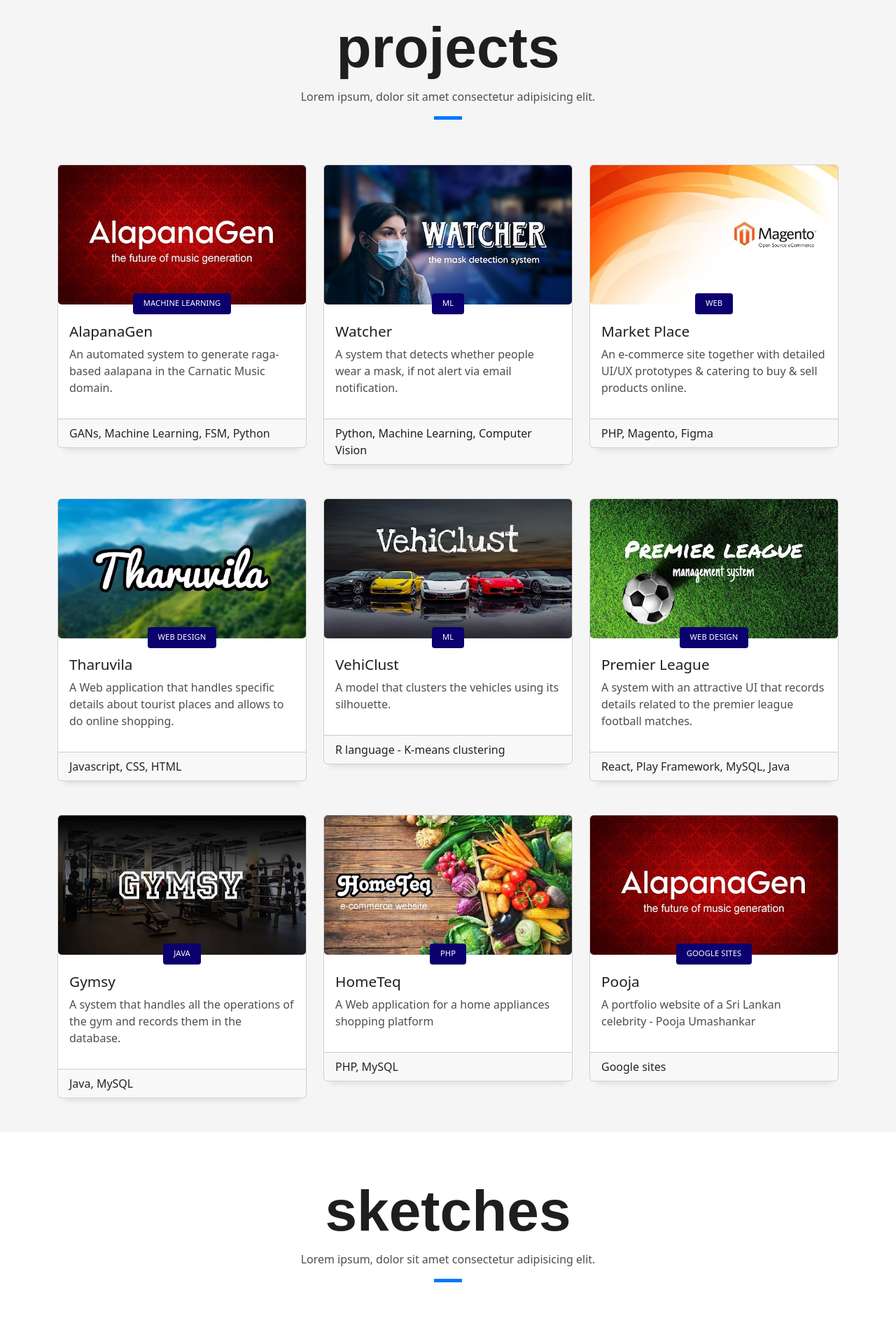
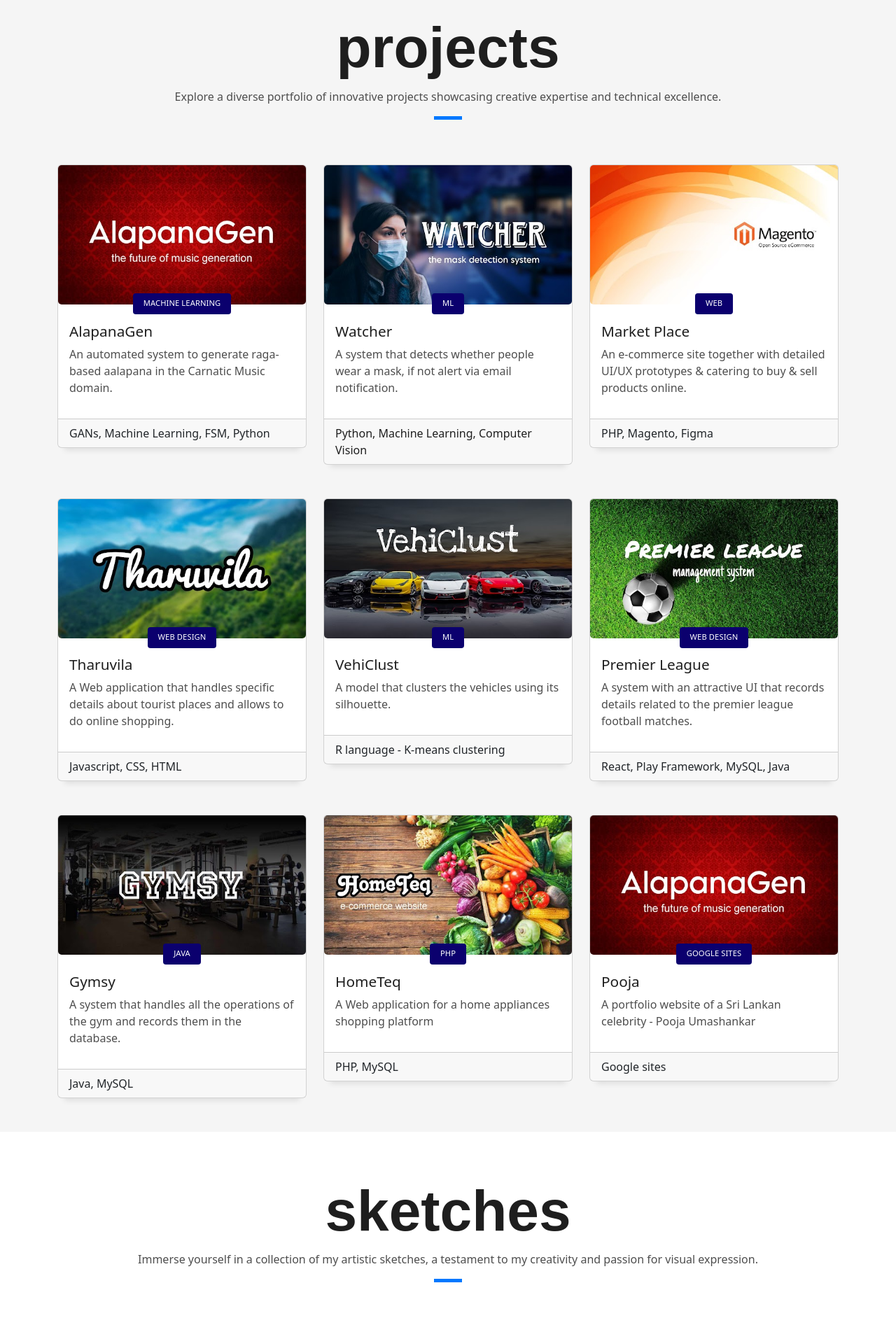
Before and after one commit to Vithushigan/Vithushigan.github.io, a plain HTML site: page index.html in a window 1280 px wide. Shown: the part 2620-4513 px from the top of the page at 70% size. Drawn offline with Linux system fonts and the light colour scheme.

Commit message:
updates in the sub title

```diff
--- a/index.html
+++ b/index.html
@@ -493,7 +493,7 @@
                 projects
               </h3>
               <p class="subtitle-a">
-                Lorem ipsum, dolor sit amet consectetur adipisicing elit.
+                Explore a diverse portfolio of innovative projects showcasing creative expertise and technical excellence.
               </p>
               <div class="line-mf"></div>
             </div>
@@ -828,7 +828,7 @@
                 sketches
               </h1>
               <p class="subtitle-a">
-                Lorem ipsum, dolor sit amet consectetur adipisicing elit.
+                Immerse yourself in a collection of my artistic sketches, a testament to my creativity and passion for visual expression.
               </p>
               <div class="line-mf"></div>
             </div>
```
